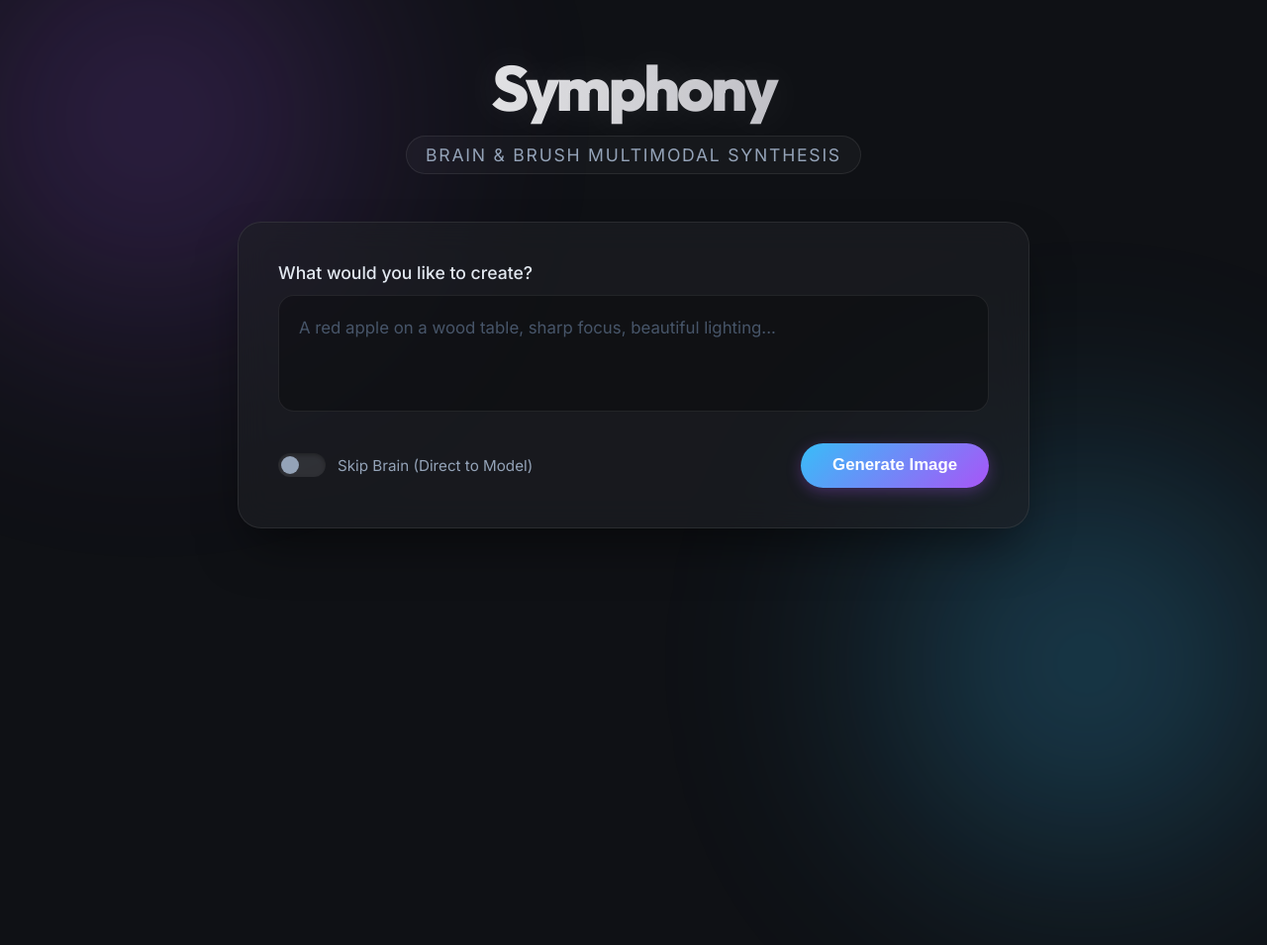
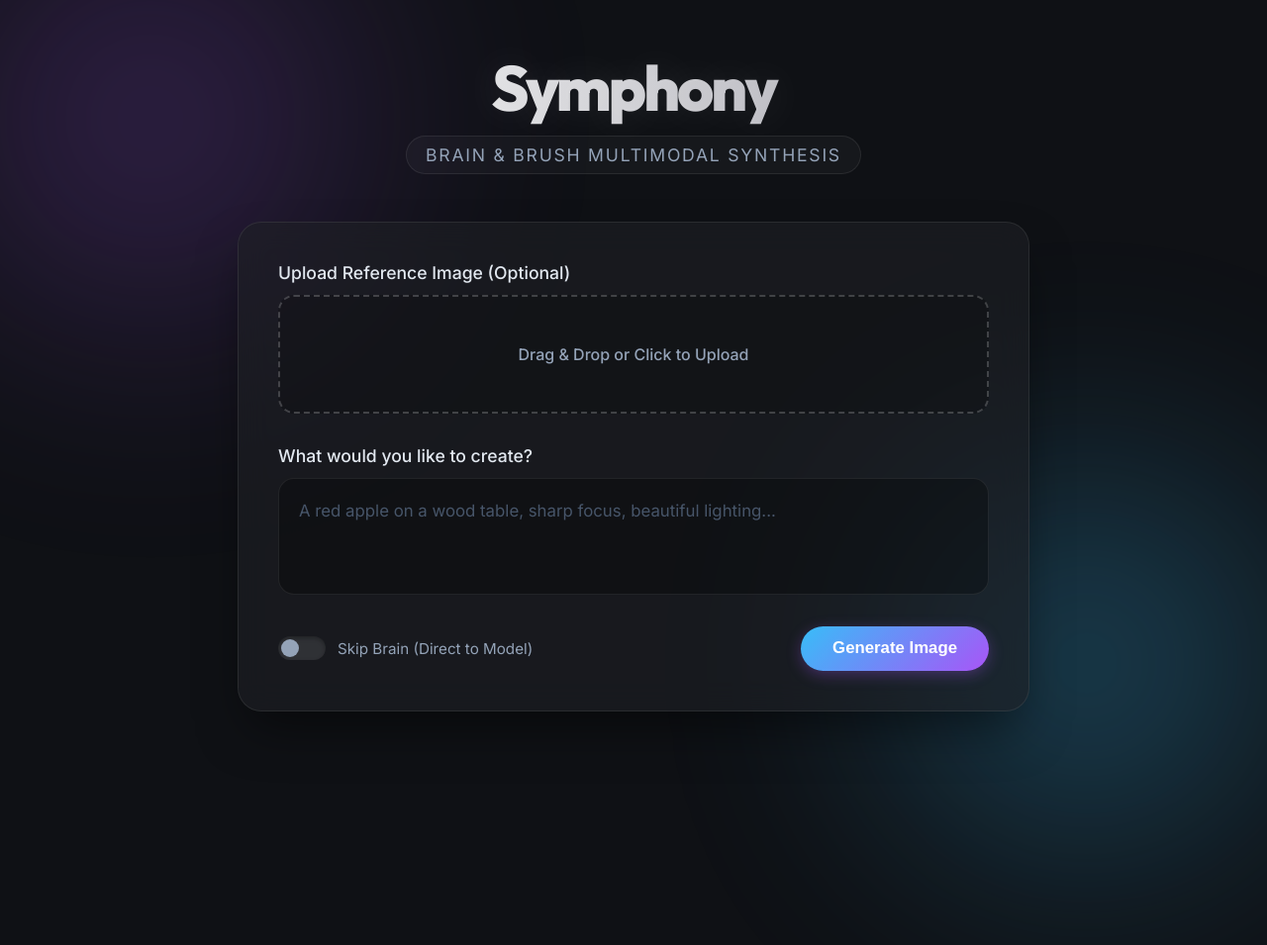
Before and after one commit to ethoz1970/imagezzz, a Flask app: page / in a window 1280 px wide; the page is wider, and only the part inside the window is pictured. Shown: that part at 99% size. Run offline with Flask 3, Linux system fonts and the light colour scheme.

Commit message:
Fix missing image upload drag-and-drop zone in HTML

```diff
--- a/templates/index.html
+++ b/templates/index.html
@@ -23,10 +23,31 @@
         <section class="generator-panel glass-panel">
             <form id="generate-form">
                 <div class="input-group">
+                    <label>Upload Reference Image (Optional)</label>
+                    <div class="drop-zone" id="drop-zone">
+                        <span class="drop-zone__prompt">Drag & Drop or Click to Upload</span>
+                        <input type="file" id="file-input" class="drop-zone__input" accept="image/*">
+                        <div class="drop-zone__preview hidden" id="image-preview-container">
+                            <img id="image-preview" src="" alt="Preview">
+                            <button type="button" class="remove-btn" id="remove-image-btn">×</button>
+                        </div>
+                    </div>
+                </div>
+
+                <div class="input-group">
                     <label for="prompt-input">What would you like to create?</label>
                     <textarea id="prompt-input"
                         placeholder="A red apple on a wood table, sharp focus, beautiful lighting..." rows="3"
                         required></textarea>
+                </div>
+
+                <div class="input-group hidden" id="strength-container">
+                    <div class="strength-header">
+                        <label for="strength-slider">Image Transformation Strength</label>
+                        <span id="strength-val">0.75</span>
+                    </div>
+                    <input type="range" id="strength-slider" min="0.0" max="1.0" step="0.05" value="0.75"
+                        class="custom-slider">
                 </div>
 
                 <div class="controls-row">
```
